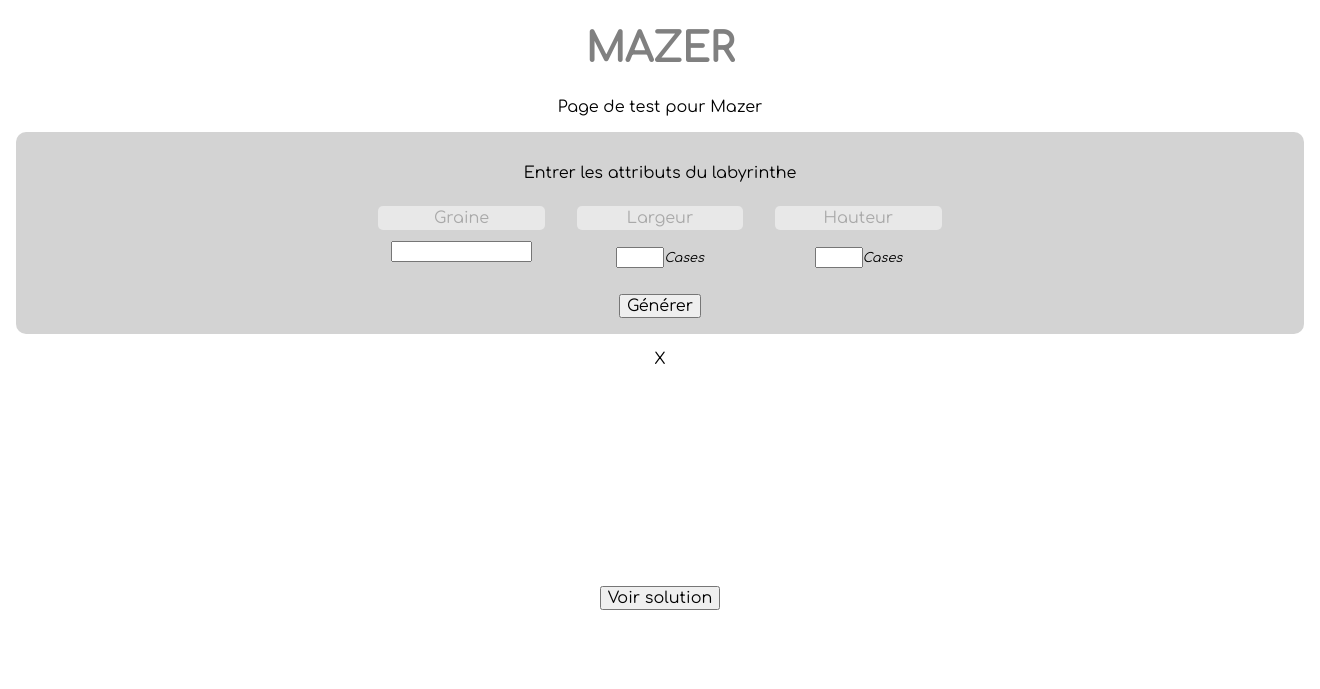
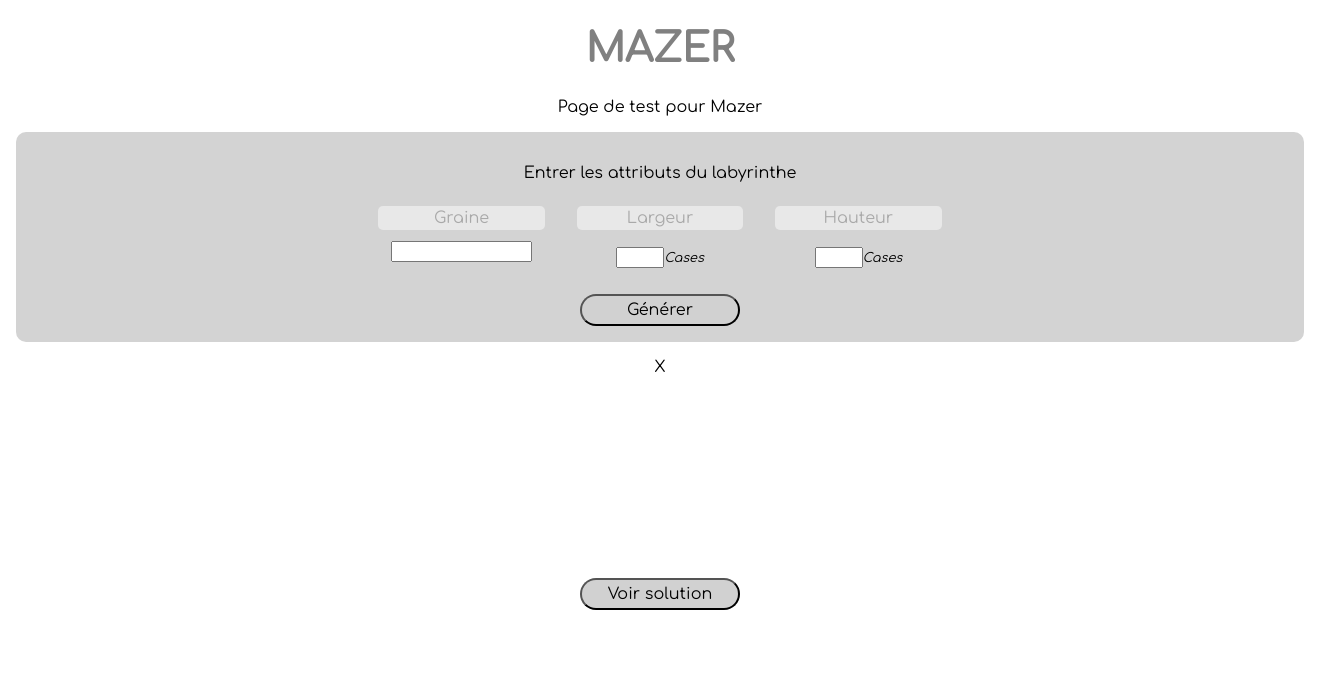
Before and after one commit to gaillard-germain/Mazer, a Python web app: template templates/index.html in a window 1320 px wide; the page is wider, and only the part inside the window is pictured. Shown: the top 689 px of that part. Run offline with Jinja, Linux system fonts and the light colour scheme; the template is opened without the code that fills it, so the values that code supplies are empty.

Commit message:
enhanced style

```diff
--- a/static/css/style.css
+++ b/static/css/style.css
@@ -1,7 +1,7 @@
 @import url('https://fonts.googleapis.com/css2?family=Comfortaa&display=swap');
 
 body {
-  font-family: 'Comfortaa', cursive;
+  font-family: 'Comfortaa', sans-serif;
   margin: 0 auto;
   text-align: center;
 }
@@ -73,9 +73,18 @@ label {
 
 .button {
   margin-top: 1em;
-  font-family: 'Comfortaa', cursive;
+  font-family: 'Comfortaa', sans-serif;
   font-size: 1em;
+  background-color: #d1d1d1;
+  border-radius: 20px;
+  width: 10em;
+  height: 2em;
 }
+
+.button:hover {
+  background-color: #e4e4e4;
+}
+
 
 #maze {
   margin: 1em;
@@ -93,6 +102,10 @@ label {
   fill: white;
 }
 
+.highlight {
+  fill: blue;
+}
+
 #show {
   margin-bottom: 5em;
 }
--- a/static/js/script.js
+++ b/static/js/script.js
@@ -10,7 +10,7 @@ function showPath() {
   } else {
     button.innerHTML = 'Cacher solution';
     for (element of path) {
-      element.style.fill = "#b1cbe2";
+      element.style.fill = "#78b9ec";
     }
   }
 }
--- a/templates/index.html
+++ b/templates/index.html
@@ -37,11 +37,11 @@
       <input class="button" type="submit" value="Générer" />
     </form>
     <p>{{ maze.square_x }} X {{ maze.square_y }}</p>
-    {% if seed %}
+    {% if maze.seed %}
       <p>Graine = {{ maze.seed }}</p>
     {% endif %}
-    <div>
-      <svg id="maze" width="{{ maze.width }}" height="{{ maze.height }}">
+    <div id="maze">
+      <svg width="{{ maze.width }}" height="{{ maze.height }}">
         {% for coord, value in maze.maze.items() %}
           {% if value == '#' %}
               <rect class="wall" x="{{ coord[0] }}" y="{{ coord[1] }}" width="10" height="10"/>
```
